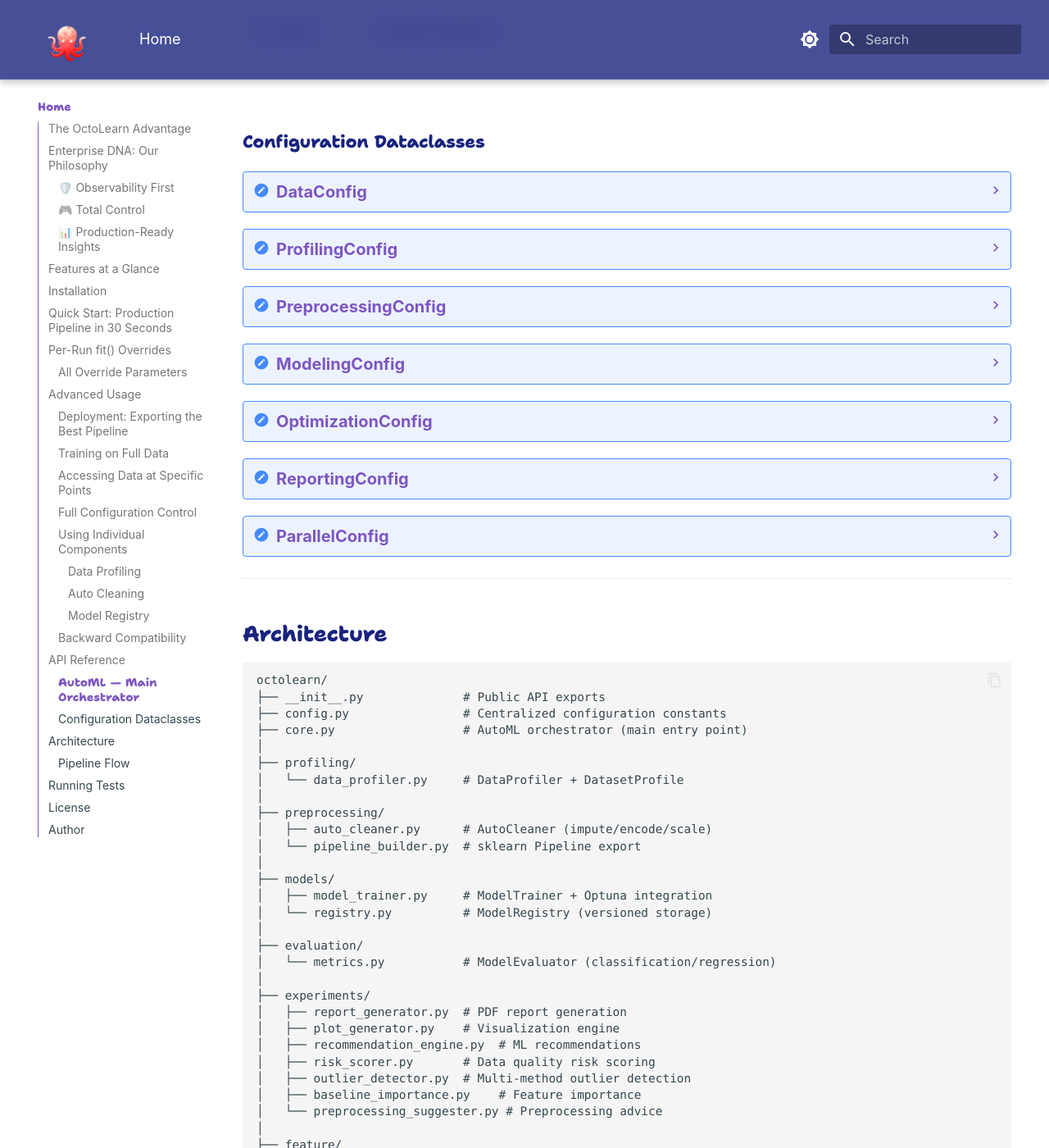
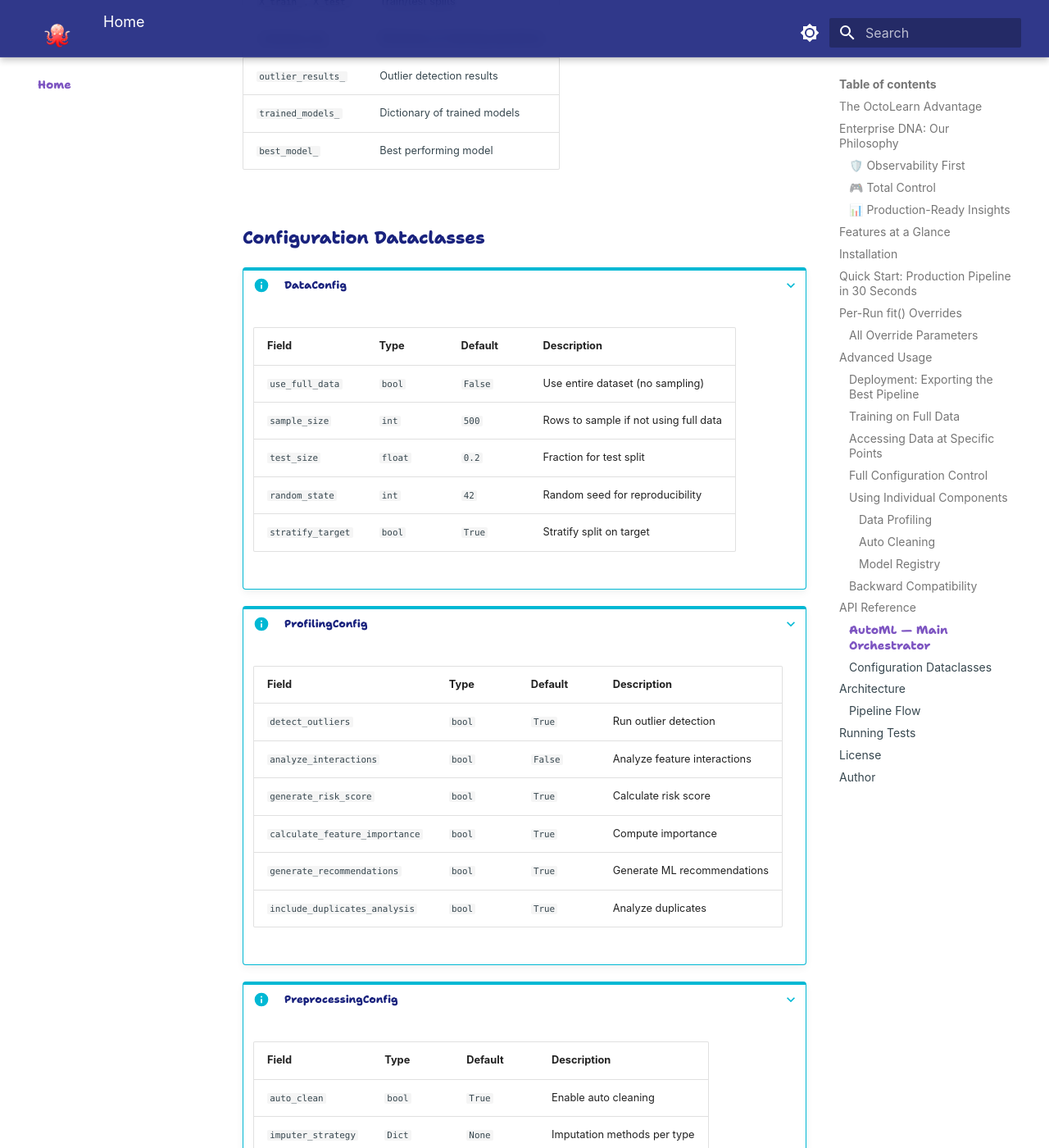
Before and after one commit to GhulamMuhammadNabeel/OctoLearn, an MkDocs documentation site: the page built from docs/index.md, in a window 1280 px wide and 1400 px high, scrolled down 9393 px. Shown: the whole window at 82% size. Built offline with MkDocs 1.6.1 and Material for MkDocs 9.7.7, drawn with Linux system fonts in a browser that asks for light colours; some web fonts are replaced; some of the changed text lies outside the part shown.

Commit message:
updated layout

````diff
--- a/docs/assets/stylesheets/extra.css
+++ b/docs/assets/stylesheets/extra.css
@@ -33,26 +33,25 @@
 
 /* Glassmorphism for the Header */
 .md-header {
-    background-color: rgba(26, 35, 126, 0.8) !important;
-    /* Indigo with transparency */
-    backdrop-filter: blur(12px);
-    -webkit-backdrop-filter: blur(12px);
+    background-color: rgba(26, 35, 126, 0.9) !important;
+    backdrop-filter: blur(8px);
+    -webkit-backdrop-filter: blur(8px);
     border-bottom: 1px solid rgba(255, 255, 255, 0.1);
+    height: 3.5rem;
+    /* Reduced height */
 }
 
-/* Premium Branding - High Impact Header */
+/* Balanced Logo Sizing */
 .md-logo img {
-    height: 72px !important;
+    height: 56px !important;
     width: auto !important;
-    transition: transform 0.3s ease;
-}
-
-.md-logo:hover img {
-    transform: scale(1.05);
+    margin: 0 !important;
+    padding: 0.2rem 0;
 }
 
 .md-header__title {
-    margin-left: 2rem !important;
+    margin-left: 1rem !important;
+    line-height: normal !important;
 }
 
 /* Premium Typography Body */
@@ -62,7 +61,6 @@ body,
     font-size: 0.85rem;
     line-height: 1.6;
     color: #37474f;
-    /* Muted Slate */
 }
 
 /* Elegant Headers */
@@ -74,17 +72,7 @@ body,
     font-weight: 800;
     color: #1a237e;
     letter-spacing: -0.01em;
-    margin-top: 1.8em;
-}
-
-/* Glassmorphic Cards for Home Hero */
-.md-main__inner {
-    margin-top: 2rem;
-}
-
-/* Remove standard shadow and add sophisticated border */
-.md-content__inner {
-    margin-top: 0;
+    margin-top: 1.5rem;
 }
 
 /* Custom TOC style */
@@ -93,68 +81,46 @@ body,
     color: var(--md-primary-fg-color) !important;
 }
 
-/* Admonition Overhaul - Elegant & Flat */
-.admonition {
+/* Admonition/Details Overhaul */
+.admonition,
+details {
     border-radius: 12px;
     border-left-width: 0;
-    padding: 1.2rem;
+    padding: 1rem;
     margin-bottom: 1.5rem;
     background-color: #f5f7fa;
     border: 1px solid #e1e8ed;
     box-shadow: none;
 }
 
-.admonition-title {
+.admonition-title,
+summary {
     background-color: transparent !important;
     font-weight: 800 !important;
     color: #1a237e !important;
-    padding-left: 2.8rem !important;
+    padding-left: 2.5rem !important;
+    cursor: pointer;
 }
 
-.admonition.info {
+.admonition.info,
+details.info {
     border-top: 4px solid #3f51b5;
-}
-
-.admonition.tip {
-    border-top: 4px solid #00bfa5;
-}
-
-.admonition.warning {
-    border-top: 4px solid #ff9100;
-}
-
-.admonition.danger {
-    border-top: 4px solid #ff5252;
 }
 
 /* Code block enhancements */
 .highlight {
     border-radius: 12px;
     background-color: #263238 !important;
-    /* Professional Dark Slate */
 }
 
 /* Premium Buttons */
 .md-button {
     font-family: "Shantell Sans";
     border-radius: 30px;
-    padding: 0.8em 2.4em;
+    padding: 0.6em 1.8em;
     font-weight: 800;
-    font-size: 0.9rem;
-    transition: all 0.4s cubic-bezier(0.165, 0.84, 0.44, 1);
-    border: 2px solid var(--md-primary-fg-color);
-}
-
-.md-button--primary {
-    background-color: var(--md-primary-fg-color);
-    color: white !important;
-}
-
-.md-button:hover {
-    transform: translateY(-3px);
-    box-shadow: 0 10px 20px rgba(0, 0, 0, 0.1);
-    background-color: white !important;
-    color: var(--md-primary-fg-color) !important;
+    font-size: 0.85rem;
+    transition: all 0.3s ease;
 }
 
 /* Dark Mode Adjustments */
@@ -167,68 +133,21 @@ body,
     color: #cfd8dc;
 }
 
-[data-md-color-scheme="slate"] .md-typeset h1,
-[data-md-color-scheme="slate"] .md-typeset h2,
-[data-md-color-scheme="slate"] .md-typeset h3 {
-    color: #e8eaf6;
-}
-
-[data-md-color-scheme="slate"] .admonition {
+[data-md-color-scheme="slate"] .admonition,
+[data-md-color-scheme="slate"] details {
     background-color: #263238;
     border: 1px solid #37474f;
 }
 
-[data-md-color-scheme="slate"] .admonition-title {
-    color: #e8eaf6 !important;
+/* Back to Top Button positioning fix (Material Default is bottom right) */
+.md-top {
+    bottom: 2rem !important;
+    right: 2rem !important;
 }
 
-/* Details Tag & Table Structural Fixes */
-details {
-    margin: 2rem 0;
-    padding: 1.5rem;
-    border: 1px solid var(--md-primary-fg-color--light);
-    border-radius: 16px;
-    background: rgba(121, 134, 203, 0.03);
-    box-shadow: 0 4px 12px rgba(0, 0, 0, 0.05);
-}
-
-details summary {
-    cursor: pointer;
-    font-weight: 800;
-    color: var(--md-primary-fg-color);
-    padding: 0.5rem 0;
-    font-size: 1rem;
-}
-
-details[open] summary {
-    border-bottom: 2px solid var(--md-primary-fg-color--light);
-    margin-bottom: 1.5rem;
-    padding-bottom: 1rem;
-}
-
+/* Table rendering fix for md_in_html or pymdownx.details */
 .md-typeset table {
     width: 100% !important;
     display: table !important;
-    margin-bottom: 2rem !important;
-    border-collapse: collapse;
+    margin: 1rem 0 !important;
 }
-
-.md-typeset td,
-.md-typeset th {
-    padding: 12px 16px !important;
-}
-
-/* Mobile Responsiveness Audit */
-@media screen and (max-width: 60rem) {
-    .md-logo img {
-        height: 52px !important;
-    }
-
-    .md-header__title {
-        margin-left: 1rem !important;
-    }
-
-    details {
-        padding: 1rem;
-    }
-}
--- a/docs/index.md
+++ b/docs/index.md
@@ -394,92 +394,78 @@ AutoML(modeling_config=ModelingConfig(train_models=False))
 
 ### Configuration Dataclasses
 
-<details>
-<summary><strong>DataConfig</strong></summary>
+???+ info "DataConfig"
 
-| Field | Type | Default | Description |
-|-------|------|---------|-------------|
-| `use_full_data` | `bool` | `False` | Use entire dataset (no sampling) |
-| `sample_size` | `int` | `500` | Rows to sample if not using full data |
-| `test_size` | `float` | `0.2` | Fraction for test split |
-| `random_state` | `int` | `42` | Random seed for reproducibility |
-| `stratify_target` | `bool` | `True` | Stratify split on target |
-</details>
+    | Field | Type | Default | Description |
+    |-------|------|---------|-------------|
+    | `use_full_data` | `bool` | `False` | Use entire dataset (no sampling) |
+    | `sample_size` | `int` | `500` | Rows to sample if not using full data |
+    | `test_size` | `float` | `0.2` | Fraction for test split |
+    | `random_state` | `int` | `42` | Random seed for reproducibility |
+    | `stratify_target` | `bool` | `True` | Stratify split on target |
 
-<details>
-<summary><strong>ProfilingConfig</strong></summary>
+???+ info "ProfilingConfig"
 
-| Field | Type | Default | Description |
-|-------|------|---------|-------------|
-| `detect_outliers` | `bool` | `True` | Run outlier detection |
-| `analyze_interactions` | `bool` | `False` | Analyze feature interactions |
-| `generate_risk_score` | `bool` | `True` | Calculate risk score |
-| `calculate_feature_importance` | `bool` | `True` | Compute importance |
-| `generate_recommendations` | `bool` | `True` | Generate ML recommendations |
-| `include_duplicates_analysis` | `bool` | `True` | Analyze duplicates |
-</details>
+    | Field | Type | Default | Description |
+    |-------|------|---------|-------------|
+    | `detect_outliers` | `bool` | `True` | Run outlier detection |
+    | `analyze_interactions` | `bool` | `False` | Analyze feature interactions |
+    | `generate_risk_score` | `bool` | `True` | Calculate risk score |
+    | `calculate_feature_importance` | `bool` | `True` | Compute importance |
+    | `generate_recommendations` | `bool` | `True` | Generate ML recommendations |
+    | `include_duplicates_analysis` | `bool` | `True` | Analyze duplicates |
 
-<details>
-<summary><strong>PreprocessingConfig</strong></summary>
+???+ info "PreprocessingConfig"
 
-| Field | Type | Default | Description |
-|-------|------|---------|-------------|
-| `auto_clean` | `bool` | `True` | Enable auto cleaning |
-| `imputer_strategy` | `Dict` | `None` | Imputation methods per type |
-| `encoder_strategy` | `Dict` | `None` | Encoding strategy |
-| `scaler` | `str` | `"standard"` | Scaling method |
-| `id_columns` | `List[str]` | `None` | Columns to remove |
-</details>
+    | Field | Type | Default | Description |
+    |-------|------|---------|-------------|
+    | `auto_clean` | `bool` | `True` | Enable auto cleaning |
+    | `imputer_strategy` | `Dict` | `None` | Imputation methods per type |
+    | `encoder_strategy` | `Dict` | `None` | Encoding strategy |
+    | `scaler` | `str` | `"standard"` | Scaling method |
+    | `id_columns` | `List[str]` | `None` | Columns to remove |
 
-<details>
-<summary><strong>ModelingConfig</strong></summary>
+???+ info "ModelingConfig"
 
-| Field | Type | Default | Description |
-|-------|------|---------|-------------|
-| `train_models` | `bool` | `True` | Whether to train models |
-| `models_to_train` | `List[str]` | `None` | Specific models to train |
-| `evaluation_metric` | `str` | `None` | Primary evaluation metric |
-| `n_models` | `int` | `5` | Number of models to train |
-| `test_size` | `float` | `0.2` | Test split ratio |
-| `use_stacking` | `bool` | `True` | Enable stacking ensemble |
-</details>
+    | Field | Type | Default | Description |
+    |-------|------|---------|-------------|
+    | `train_models` | `bool` | `True` | Whether to train models |
+    | `models_to_train` | `List[str]` | `None` | Specific models to train |
+    | `evaluation_metric` | `str` | `None` | Primary evaluation metric |
+    | `n_models` | `int` | `5` | Number of models to train |
+    | `test_size` | `float` | `0.2` | Test split ratio |
+    | `use_stacking` | `bool` | `True` | Enable stacking ensemble |
 
-<details>
-<summary><strong>OptimizationConfig</strong></summary>
+???+ info "OptimizationConfig"
 
-| Field | Type | Default | Description |
-|-------|------|---------|-------------|
-| `use_optuna` | `bool` | `True` | Enable Optuna tuning |
-| `optuna_trials_per_model` | `int` | `20` | Trials per model |
-| `optuna_timeout_seconds` | `int` | `300` | Timeout per model |
-| `optuna_parallel_jobs` | `int` | `-1` | Parallel Optuna workers |
-| `use_registry` | `bool` | `True` | Save models to registry |
-| `baseline_score` | `float` | `None` | Target performance score |
-</details>
+    | Field | Type | Default | Description |
+    |-------|------|---------|-------------|
+    | `use_optuna` | `bool` | `True` | Enable Optuna tuning |
+    | `optuna_trials_per_model` | `int` | `20` | Trials per model |
+    | `optuna_timeout_seconds` | `int` | `300` | Timeout per model |
+    | `optuna_parallel_jobs` | `int` | `-1` | Parallel Optuna workers |
+    | `use_registry` | `bool` | `True` | Save models to registry |
+    | `baseline_score` | `float` | `None` | Target performance score |
 
-<details>
-<summary><strong>ReportingConfig</strong></summary>
+???+ info "ReportingConfig"
 
-| Field | Type | Default | Description |
-|-------|------|---------|-------------|
-| `generate_report` | `bool` | `True` | Generate PDF report |
-| `report_title` | `str` | `"OctoLearn..."` | Report header title |
-| `report_detail` | `str` | `"detailed"` | `"brief"` or `"detailed"` |
-| `include_data_journey` | `bool` | `True` | Include before/after plots |
-| `include_shap` | `bool" | `True` | Include SHAP analysis |
-| `color_scheme` | `str` | `"light"` | Theme ('light', 'dark', 'neon') |
-</details>
+    | Field | Type | Default | Description |
+    |-------|------|---------|-------------|
+    | `generate_report` | `bool` | `True` | Generate PDF report |
+    | `report_title` | `str` | `"OctoLearn..."` | Report header title |
+    | `report_detail` | `str` | `"detailed"` | `"brief"` or `"detailed"` |
+    | `include_data_journey` | `bool` | `True` | Include before/after plots |
+    | `include_shap` | `bool` | `True` | Include SHAP analysis |
+    | `color_scheme` | `str` | `"light"` | Theme ('light', 'dark', 'neon') |
 
-<details>
-<summary><strong>ParallelConfig</strong></summary>
+???+ info "ParallelConfig"
 
-| Field | Type | Default | Description |
-|-------|------|---------|-------------|
-| `parallel_processing` | `bool` | `True` | Enable parallelism |
-| `n_jobs` | `int` | `-1` | Number of cores (-1 = all) |
-| `backend` | `str` | `"threading"` | Joblib backend |
-| `enable_gpu` | `bool` | `False` | Attempt hardware acceleration |
-</details>
+    | Field | Type | Default | Description |
+    |-------|------|---------|-------------|
+    | `parallel_processing` | `bool` | `True` | Enable parallelism |
+    | `n_jobs` | `int` | `-1` | Number of cores (-1 = all) |
+    | `backend` | `str` | `"threading"` | Joblib backend |
+    | `enable_gpu` | `bool` | `False` | Attempt hardware acceleration |
 
 ---
 
@@ -584,7 +570,7 @@ This exercises all pipeline phases with the Titanic dataset.
 
 ## License
 
-MIT License — see [LICENSE](https://github.com/GhulamMuhammadNabeel/OctoLearn/blob/main/LICENSE) for details.
+MIT License — see [LICENSE](https://github.com/GhulamMuhammadNabeel/OctoLearn/blob/master/LICENSE) for details.
 
 ---
 
--- a/docs/testing.md
+++ b/docs/testing.md
@@ -43,46 +43,92 @@ We bench OctoLearn against standard industry datasets to ensures zero-regression
 
 ---
 
-## The Data Journey: Full Depth Trace
+## The Lifecycle of an AutoML Run: A Technical Deep Dive
 
-Based on our intensive architectural audit (last run: 2026-02-24), here is how OctoLearn transforms data through various configuration permutations.
+OctoLearn is designed for high observability. Below is a step-by-step trace of how the core orchestrator processes a dataset, comparing **Default behavior** against **Overridden configurations**.
 
-### Stage 1: Structural Ingestion
-**Input**: `['age', 'salary', 'gender', 'id_col', 'constant', 'missing']`
+### Phase 1: Ingestion & Smart Sampling
+The `AutoML` constructor sets the stage. Sampling ensures performance on large datasets without losing statistical significance.
 
-| Configuration | Action | Transformation Result |
-|---------------|--------|-----------------------|
-| **Default** | Auto-detect ID & Constant | Dropped `id_col`, `constant` |
-| **PreprocessingConfig** | `id_columns=['age']` | Dropped `age`, kept `id_col` |
+???+ example "Chunk 1: Initialization"
+    ```python
+    # Path A: Default (Safe Sampling)
+    automl = AutoML()
 
-### Stage 2: Preprocessing & Imputation
-**Trace Log from Audit Output:**
+    # Path B: Full Depth (No Sampling)
+    automl = AutoML(data_config=DataConfig(use_full_data=True))
+    ```
 
-```json
-{
-  "Default": {
-    "numeric_imputation": "mean",
-    "scaling": "standard",
-    "result": "4 columns final"
-  },
-  "Override": {
-    "numeric_imputation": "median",
-    "scaling": "robust",
-    "test_size": 0.3
-  },
-  "Per-Call": {
-    "numeric_imputation": "constant",
-    "reason": "fit() override"
-  }
-}
-```
+    | Parameter | Default (`False`) | Override (`True`) |
+    |-----------|-------------------|-------------------|
+    | `use_full_data` | Samples 500 rows for speed. | Processes every single row. |
+    | `stratify_target` | Ensures class balance in split. | (Same by default) |
 
-### Stage 3: Optimization Trace
-**Config: OptimizationConfig(use_optuna=True, trials=5)**
+---
 
-1. **Trial 0**: Baseline model training (Random Forest).
-2. **Trial 1-4**: Bayesian sampling of `max_depth` and `n_estimators`.
-3. **Registry**: Winning parameters saved to `octolearn_artifacts/registry.v1`.
+### Phase 2: Structural Foundation (AutoCleaner)
+Before ML begins, OctoLearn cleans the "noise".
+
+???+ observation "Chunk 2: Structural Logs"
+    ```text
+    INFO - [AutoCleaner] Starting structural transformation...
+    INFO - Dropped ID columns: ['user_id', 'uuid']
+    INFO - Dropped Constant columns: ['is_human', 'version']
+    INFO - Removed 14 duplicates rows.
+    ```
+
+    **Parameter Impact**:
+    - `auto_clean=True`: Automatically handles the drops above.
+    - `auto_clean=False` (NOT RECOMMENDED): Passes IDs to the model, likely causing overfitting or target leakage.
+
+---
+
+### Phase 3: Intelligent Preprocessing
+OctoLearn chooses imputation and scaling strategies based on distribution patterns.
+
+???+ bug "What if we override strategies?"
+    ```python
+    # Overriding Imputation Logic
+    config = PreprocessingConfig(
+        imputer_strategy={'numeric': 'median', 'categorical': 'mode'},
+        scaler='robust'
+    )
+    automl = AutoML(preprocessing_config=config)
+    ```
+
+    | Component | Default | Override Result |
+    |-----------|---------|-----------------|
+    | **Numeric Imputer** | `mean` (standard) | `median` (handled skewed outliers) |
+    | **Scaler** | `standard` | `robust` (used Interquartile Range) |
+    | **Final State** | Matrix: 160x12 | Matrix: 160x12 (different distribution) |
+
+---
+
+### Phase 4: The Model Arena (Bayesian HPO)
+This is where the magic happens. OctoLearn doesn't just train; it evolves.
+
+???+ success "Expected Output: Optuna Trace"
+    ```text
+    INFO - Starting Bayesian Optimization for XGBoost...
+    [Trial 1] Value: 0.842 (Params: max_depth=3, lr=0.1)
+    [Trial 2] Value: 0.875 (Params: max_depth=6, lr=0.01) [New Best]
+    INFO - Best Model: XGBoost with 0.912 F1-Score
+    ```
+
+    | Parameter | Default (`True`) | Override (`False`) |
+    |-----------|-------------------|-------------------|
+    | `use_optuna` | Runs 20 trials of HPO. | Trains model with default params. |
+    | `use_stacking` | Blends top 3 into an ensemble. | Returns a single best model. |
+
+---
+
+### Phase 5: Delivery & Insight
+The final artifacts are generated based on the `ReportingConfig`.
+
+???+ info "Chunk 5: Artifact Registry"
+    - **`trained_models_`**: Dictionary of all fitted sklearn/XGB objects.
+    - **`best_model_`**: The winning serialized model.
+    - **`octolearn_report.pdf`**: The full visual trace of the journey above.
 
 ---
 
--- a/mkdocs.yml
+++ b/mkdocs.yml
@@ -1,6 +1,6 @@
 site_name: OctoLearn
 site_description: The Enterprise-Grade AutoML Orchestrator for Python.
-site_url: https://GhulamMuhammadNabeel.github.io/OctoLearn/
+site_url: https://octolearn.vercel.app/
 
 theme:
   name: material
@@ -9,17 +9,9 @@ theme:
   features:
     - navigation.tabs
     - navigation.sections
+    - navigation.expand
+    - header.autohide
     - navigation.top
-    - navigation.indexes
-    - navigation.tracking
-    - search.suggest
-    - search.highlight
-    - search.share
-    - content.code.copy
-    - content.tabs.link
-    - toc.follow
-    - toc.integrate
-    - navigation.expand
   palette:
     - scheme: default
       primary: deep purple
````
Also changed, not shown: other parts of docs/testing.md (+1 -1 lines), README.md (+1 -1 lines).
